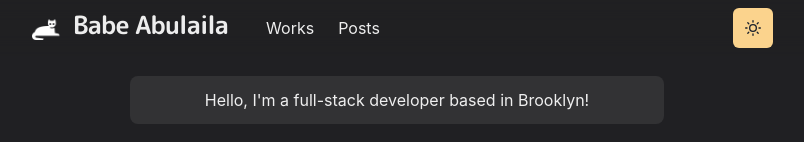
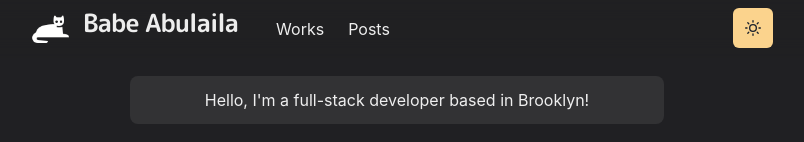
Before and after one commit to babeabulaila/portfolio, a Next.js app: page / in a window 1280 px wide. Shown: the top 142 px of the page, without its empty margins (243-1047 px from the left). Built offline with nearby package versions, Linux system fonts and the light colour scheme.

Commit message:
bigger cat

```diff
--- a/components/logo.js
+++ b/components/logo.js
@@ -22,7 +22,7 @@ const Logo = () => {
     return (
         <Link href='/'>
             <Logobox>
-                <Image src={ catImg } width={30} height={30} alt='logo' />
+                <Image src={ catImg } width={40} height={30} alt='logo'/>
                 <Text
                     color={useColorModeValue('gray.800', 'whiteAlpha.900')}
                     fontFamily='M PLUS rounded 1c'
```
